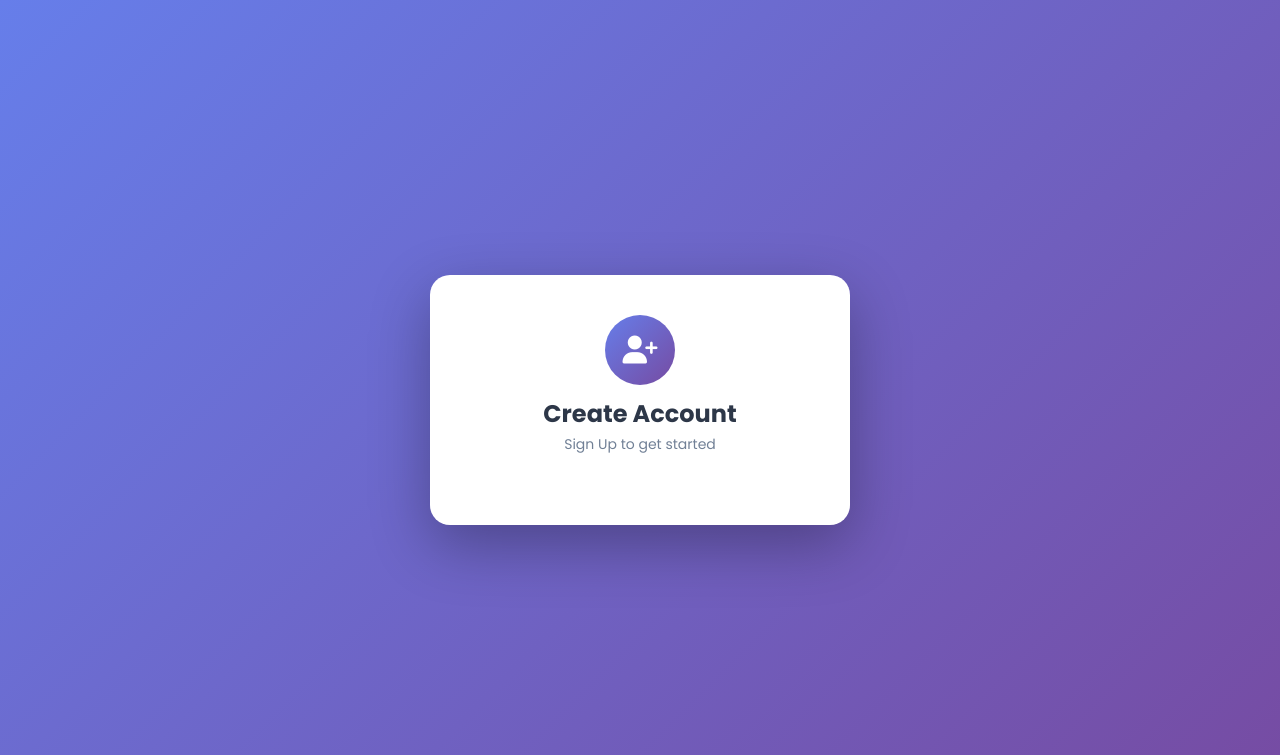
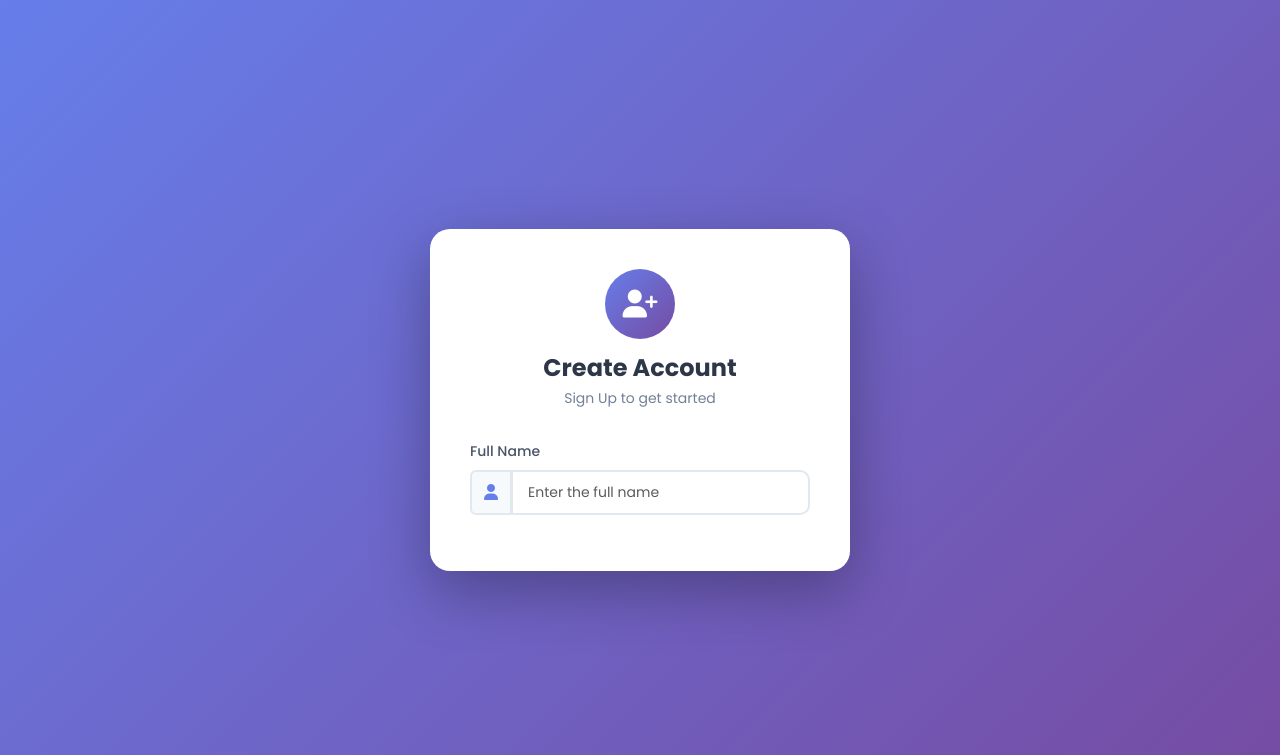
Before and after one commit to POSHANMS/todo-app-flask, a Flask app: template templates/register.html in a window 1280 px wide. Shown: the top 755 px of the page. Run offline with Flask 3, Linux system fonts and the light colour scheme; the template is opened without the code that fills it, so the values that code supplies are empty.

Commit message:
Add form tag and full name input to register page

```diff
--- a/templates/register.html
+++ b/templates/register.html
@@ -32,14 +32,40 @@
           <h2>Create Account</h2>
           <p>Sign Up to get started</p>
         </div>
+        {% with messages = get_flashed_messages(with_categories=true) %} {% if
+        messages %} {% for category, message in messages %}
+        <div class="alert alert-{{ category }} alert-dismissible fade show">
+          {{ message }}
+          <button
+            type="button"
+            class="btn-close"
+            data-bs-dismiss="alert"
+          ></button>
+        </div>
+        {% endfor %} {% endif %} {% endwith %}
+
+        <!-- Register Form - sends data to Flask /register route -->
+        <form method="POST" action="/register">
+          <!-- Full Name input -->
+          <div class="form-group mb-3">
+            <label class="form-label">Full Name</label>
+            <div class="input-group">
+              <!-- Person icon on left -->
+              <span class="input-group-text">
+                <i class="fas fa-user"></i>
+              </span>
+              <!-- Name text input -->
+              <input
+                type="text"
+                name="name"
+                class="form-control"
+                placeholder="Enter the full name"
+                required
+              />
+            </div>
+          </div>
+        </form>
       </div>
     </div>
-    {% with messages = get_flashed_messages(with_categories=true) %} {% if
-    messages %} {% for category, message in messages %}
-    <div class="alert alert-{{ category }} alert-dismissible fade show">
-      {{ message }}
-      <button type="button" class="btn-close" data-bs-dismiss="alert"></button>
-    </div>
-    {% endfor %} {% endif %} {% endwith %}
   </body>
 </html>
```
